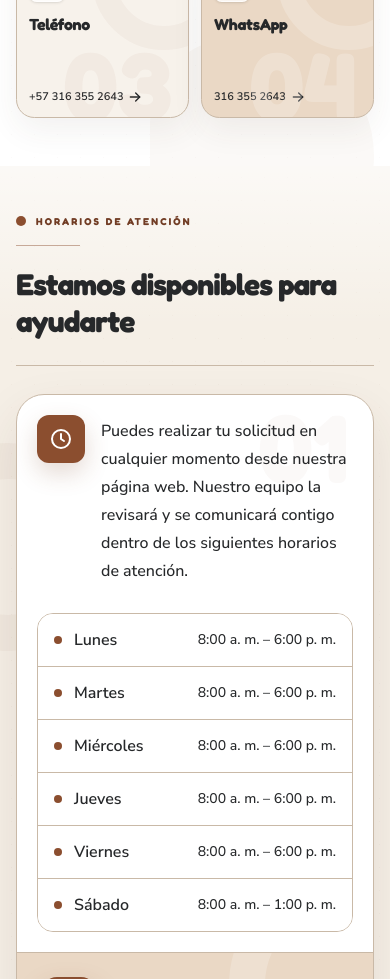
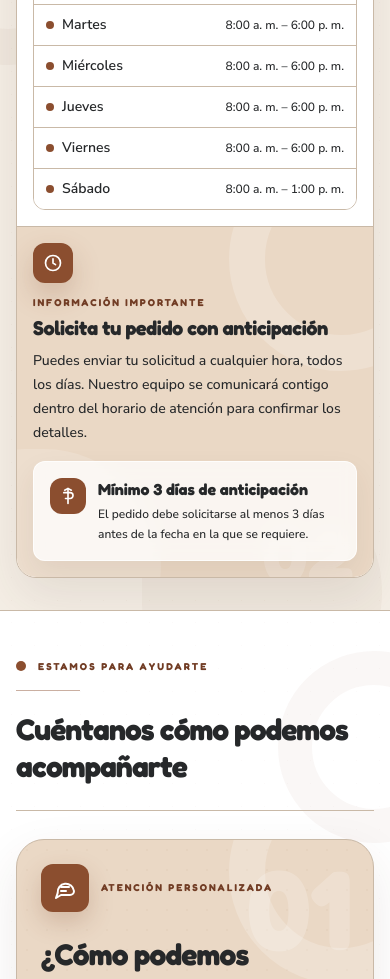
Before and after one commit to Dsgalvist/dialac-web, a React (Vite) app in the folder frontend/: page /contacto in a window 390 px wide. Shown: the part 2220-3199 px from the top of the page. Built offline with nearby package versions, Linux system fonts and the light colour scheme; no server answers.

Commit message:
ajusta las acciones del carrito en responsive

```diff
--- a/frontend/src/components/contact/BusinessHours.tsx
+++ b/frontend/src/components/contact/BusinessHours.tsx
@@ -13,7 +13,7 @@ function BusinessHours() {
   const reduceMotion = useReducedMotion();
 
   return (
-    <section className="relative isolate w-full overflow-hidden bg-[#f5efe6] px-4 py-12 sm:px-6 sm:py-14 lg:py-16">
+    <section className="relative isolate w-full overflow-hidden bg-[#f5efe6] px-4 py-8 sm:px-6 sm:py-10 lg:py-16">
       {/* TEXTURA */}
       <div
         aria-hidden="true"
@@ -90,7 +90,7 @@ function BusinessHours() {
             duration: 0.55,
             ease: [0.22, 1, 0.36, 1],
           }}
-          className="mb-7 grid items-end gap-5 border-b border-dialac-border pb-6 sm:mb-8 lg:grid-cols-[0.75fr_1.25fr]"
+          className="mb-5 grid items-end gap-3 border-b border-dialac-border pb-4 sm:mb-6 lg:mb-8 lg:grid-cols-[0.75fr_1.25fr] lg:gap-5 lg:pb-6"
         >
           <div>
             <div className="flex items-center gap-2.5">
@@ -112,21 +112,21 @@ function BusinessHours() {
                 }}
               />
 
-              <p className="font-display text-[10px] font-bold uppercase tracking-[0.22em] text-dialac-brown-dark sm:text-xs">
+              <p className="font-display text-[10px] font-bold uppercase tracking-[0.22em] text-dialac-brown-dark lg:text-xs">
                 Horarios de atención
               </p>
             </div>
 
-            <div className="mt-4 h-px w-16 bg-dialac-brown/45" />
+            <div className="mt-3 h-px w-16 bg-dialac-brown/45 lg:mt-4" />
           </div>
 
-          <h2 className="max-w-3xl font-display text-3xl font-bold leading-tight tracking-[-0.03em] text-dialac-charcoal sm:text-4xl lg:text-[2.75rem]">
+          <h2 className="max-w-3xl font-display text-2xl font-bold leading-tight tracking-[-0.03em] text-dialac-charcoal sm:text-3xl lg:text-[2.75rem]">
             Estamos disponibles para ayudarte
           </h2>
         </motion.div>
 
         {/* CONTENIDO */}
-        <div className="overflow-hidden rounded-[1.75rem] border border-dialac-border bg-white shadow-[0_20px_50px_rgba(75,52,39,0.1)] sm:rounded-[2rem]">
+        <div className="overflow-hidden rounded-[1.25rem] border border-dialac-border bg-white shadow-[0_20px_50px_rgba(75,52,39,0.1)] lg:rounded-[2rem]">
           <div className="grid lg:grid-cols-[1.15fr_0.85fr]">
             {/* HORARIOS */}
             <motion.div
@@ -150,20 +150,20 @@ function BusinessHours() {
                 duration: 0.65,
                 ease: [0.22, 1, 0.36, 1],
               }}
-              className="relative p-5 sm:p-7 lg:p-8"
+              className="relative p-4 sm:p-5 lg:p-8"
             >
               <span
                 aria-hidden="true"
-                className="absolute right-6 top-1 font-display text-[6rem] font-bold leading-none text-dialac-brown/[0.035] sm:text-[8rem]"
+                className="absolute right-4 top-1 font-display text-[5rem] font-bold leading-none text-dialac-brown/[0.035] lg:right-6 lg:text-[8rem]"
               >
                 01
               </span>
 
               <div className="relative">
-                <div className="flex items-start gap-4">
+                <div className="flex items-start gap-3 lg:gap-4">
                   <motion.span
                     aria-hidden="true"
-                    className="flex h-12 w-12 shrink-0 items-center justify-center rounded-xl bg-dialac-brown text-white shadow-[0_10px_25px_rgba(122,63,37,0.2)]"
+                    className="flex h-10 w-10 shrink-0 items-center justify-center rounded-xl bg-dialac-brown text-white shadow-[0_10px_25px_rgba(122,63,37,0.2)] lg:h-12 lg:w-12"
                     animate={
                       reduceMotion
                         ? undefined
@@ -184,14 +184,14 @@ function BusinessHours() {
                       strokeWidth="2"
                       strokeLinecap="round"
                       strokeLinejoin="round"
-                      className="h-6 w-6"
+                      className="h-5 w-5 lg:h-6 lg:w-6"
                     >
                       <circle cx="12" cy="12" r="9" />
                       <path d="M12 7v5l3 2" />
                     </svg>
                   </motion.span>
 
-                  <p className="max-w-2xl pt-0.5 leading-7 text-dialac-charcoal">
+                  <p className="max-w-2xl pt-0.5 text-sm leading-6 text-dialac-charcoal lg:text-base lg:leading-7">
                     Puedes realizar tu solicitud en cualquier momento desde
                     nuestra página web. Nuestro equipo la revisará y se
                     comunicará contigo dentro de los siguientes horarios de
@@ -199,7 +199,7 @@ function BusinessHours() {
                   </p>
                 </div>
 
-                <dl className="mt-7 overflow-hidden rounded-2xl border border-dialac-border">
+                <dl className="mt-4 overflow-hidden rounded-xl border border-dialac-border lg:mt-7 lg:rounded-2xl">
                   {businessHours.map((schedule, index) => (
                     <motion.div
                       key={schedule.day}
@@ -232,13 +232,13 @@ function BusinessHours() {
                               backgroundColor: "#faf5ef",
                             }
                       }
-                      className={`group grid grid-cols-[1fr_auto] items-center gap-4 bg-white px-4 py-3.5 transition sm:px-5 ${
+                      className={`group grid grid-cols-[1fr_auto] items-center gap-2 bg-white px-3 py-2.5 transition lg:gap-4 lg:px-5 lg:py-3.5 ${
                         index < businessHours.length - 1
                           ? "border-b border-dialac-border"
                           : ""
                       }`}
                     >
-                      <dt className="flex items-center gap-3 font-semibold text-dialac-charcoal">
+                      <dt className="flex items-center gap-2 text-sm font-semibold text-dialac-charcoal lg:gap-3 lg:text-base">
                         <motion.span
                           aria-hidden="true"
                           className="h-2 w-2 rounded-full bg-dialac-brown"
@@ -254,7 +254,7 @@ function BusinessHours() {
                         {schedule.day}
                       </dt>
 
-                      <dd className="text-right text-sm leading-5 text-dialac-charcoal sm:text-base">
+                      <dd className="text-right text-xs leading-5 text-dialac-charcoal lg:text-base">
                         {schedule.hours}
                       </dd>
                     </motion.div>
@@ -286,7 +286,7 @@ function BusinessHours() {
                 delay: 0.1,
                 ease: [0.22, 1, 0.36, 1],
               }}
-              className="relative flex overflow-hidden border-t border-dialac-border bg-[#ead8c5] p-6 sm:p-8 lg:border-l lg:border-t-0 lg:p-9"
+              className="relative flex overflow-hidden border-t border-dialac-border bg-[#ead8c5] p-4 sm:p-5 lg:border-l lg:border-t-0 lg:p-9"
             >
               <div
                 aria-hidden="true"
@@ -300,7 +300,7 @@ function BusinessHours() {
 
               <span
                 aria-hidden="true"
-                className="absolute bottom-[-1rem] right-5 font-display text-[8rem] font-bold leading-none text-white/20"
+                className="absolute bottom-[-1rem] right-5 font-display text-[5rem] font-bold leading-none text-white/20 lg:text-[8rem]"
               >
                 02
               </span>
@@ -308,7 +308,7 @@ function BusinessHours() {
               <div className="relative flex w-full flex-col">
                 <motion.div
                   aria-hidden="true"
-                  className="flex h-14 w-14 items-center justify-center rounded-2xl bg-dialac-brown text-white shadow-[0_12px_28px_rgba(122,63,37,0.22)]"
+                  className="flex h-10 w-10 items-center justify-center rounded-xl bg-dialac-brown text-white shadow-[0_12px_28px_rgba(122,63,37,0.22)] lg:h-14 lg:w-14 lg:rounded-2xl"
                   animate={
                     reduceMotion
                       ? undefined
@@ -329,29 +329,29 @@ function BusinessHours() {
                     strokeWidth="2"
                     strokeLinecap="round"
                     strokeLinejoin="round"
-                    className="h-7 w-7"
+                    className="h-5 w-5 lg:h-7 lg:w-7"
                   >
                     <circle cx="12" cy="12" r="9" />
                     <path d="M12 7v5l3 2" />
                   </svg>
                 </motion.div>
 
-                <p className="mt-6 font-display text-[10px] font-bold uppercase tracking-[0.2em] text-dialac-brown-dark sm:text-xs">
+                <p className="mt-3 font-display text-[10px] font-bold uppercase tracking-[0.2em] text-dialac-brown-dark lg:mt-6 lg:text-xs">
                   Información importante
                 </p>
 
-                <h3 className="mt-3 max-w-lg font-display text-2xl font-bold leading-tight text-dialac-charcoal sm:text-3xl">
+                <h3 className="mt-1.5 max-w-lg font-display text-xl font-bold leading-tight text-dialac-charcoal sm:text-2xl lg:mt-3 lg:text-3xl">
                   Solicita tu pedido con anticipación
                 </h3>
 
-                <p className="mt-4 max-w-xl leading-7 text-dialac-charcoal">
+                <p className="mt-2 max-w-xl text-sm leading-6 text-dialac-charcoal lg:mt-4 lg:text-base lg:leading-7">
                   Puedes enviar tu solicitud a cualquier hora, todos los días.
                   Nuestro equipo se comunicará contigo dentro del horario de
                   atención para confirmar los detalles.
                 </p>
 
                 <motion.div
-                  className="relative mt-7"
+                  className="relative mt-4 lg:mt-7"
                   whileHover={
                     reduceMotion
                       ? undefined
@@ -364,11 +364,11 @@ function BusinessHours() {
                     duration: 0.25,
                   }}
                 >
-                  <div className="rounded-2xl border border-white/75 bg-white/75 p-5 shadow-[0_12px_28px_rgba(75,52,39,0.08)] backdrop-blur-sm">
-                    <div className="flex items-start gap-4">
+                  <div className="rounded-xl border border-white/75 bg-white/75 p-4 shadow-[0_12px_28px_rgba(75,52,39,0.08)] backdrop-blur-sm lg:rounded-2xl lg:p-5">
+                    <div className="flex items-start gap-3 lg:gap-4">
                       <div
                         aria-hidden="true"
-                        className="flex h-11 w-11 shrink-0 items-center justify-center rounded-xl bg-dialac-brown text-white"
+                        className="flex h-9 w-9 shrink-0 items-center justify-center rounded-xl bg-dialac-brown text-white lg:h-11 lg:w-11"
                       >
                         <svg
                           viewBox="0 0 24 24"
@@ -386,11 +386,11 @@ function BusinessHours() {
                       </div>
 
                       <div>
-                        <p className="font-display text-lg font-bold text-dialac-charcoal sm:text-xl">
+                        <p className="font-display text-base font-bold leading-snug text-dialac-charcoal lg:text-xl">
                           Mínimo 3 días de anticipación
                         </p>
 
-                        <p className="mt-2 text-sm leading-6 text-dialac-charcoal">
+                        <p className="mt-1 text-xs leading-5 text-dialac-charcoal lg:mt-2 lg:text-sm lg:leading-6">
                           El pedido debe solicitarse al menos 3 días antes de la
                           fecha en la que se requiere.
                         </p>
--- a/frontend/src/components/contact/ContactCards.tsx
+++ b/frontend/src/components/contact/ContactCards.tsx
@@ -222,7 +222,7 @@ Gracias.`;
               duration: 0.65,
               ease: [0.22, 1, 0.36, 1],
             }}
-            className="relative flex min-h-[460px] overflow-hidden rounded-[1.75rem] border border-dialac-border bg-[#f7f2eb] p-4 shadow-[0_20px_50px_rgba(75,52,39,0.10)] sm:p-6 lg:min-h-full"
+            className="relative hidden min-h-[460px] overflow-hidden rounded-[1.75rem] border border-dialac-border bg-[#f7f2eb] p-4 shadow-[0_20px_50px_rgba(75,52,39,0.10)] sm:p-6 lg:flex lg:min-h-full"
           >
             <div
               aria-hidden="true"
--- a/frontend/src/components/products/ProductFilters.tsx
+++ b/frontend/src/components/products/ProductFilters.tsx
@@ -191,13 +191,13 @@ function ProductFilters({
 
   if (mode === "mobile") {
     return (
-      <div className="sticky top-16 z-40 bg-white shadow-sm lg:hidden">
+      <div className="sticky top-[61px] z-40 w-full border-b border-dialac-border bg-[#fffdf9]/95 backdrop-blur-xl lg:hidden">
         <button
           type="button"
           aria-expanded={isOpen}
           aria-controls="product-filter-panel-mobile"
           onClick={() => setIsOpen((current) => !current)}
-          className="flex w-full items-center justify-between border-y border-dialac-border bg-white px-5 py-4 font-semibold text-dialac-charcoal"
+          className="flex w-full items-center justify-between bg-[#fffdf9] px-5 py-3.5 font-semibold text-dialac-charcoal outline-none transition hover:bg-[#faf8f4] focus-visible:ring-4 focus-visible:ring-inset focus-visible:ring-dialac-brown/20"
         >
           <span className="flex items-center gap-3">
             <svg
@@ -261,7 +261,7 @@ function ProductFilters({
                 duration: 0.3,
                 ease: [0.22, 1, 0.36, 1],
               }}
-              className="overflow-hidden border-b border-dialac-border bg-white"
+              className="overflow-hidden border-t border-dialac-border bg-white"
             >
               <div className="max-h-[calc(100dvh-8rem)] overflow-y-auto overscroll-contain px-5 py-6 [scrollbar-color:#cdb9a8_transparent] [scrollbar-width:thin]">
                 {filterContent}
```
Also changed, not shown: frontend/src/components/about/AboutCommitments.tsx (+11 -11 lines), frontend/src/components/cart/CartSummary.tsx (+8 -124 lines), frontend/src/components/services/ServicesCategories.tsx (+14 -6 lines), frontend/src/pages/CartPage.tsx (+63 -5 lines), frontend/src/pages/ServicesPage.tsx (+12 -39 lines).
